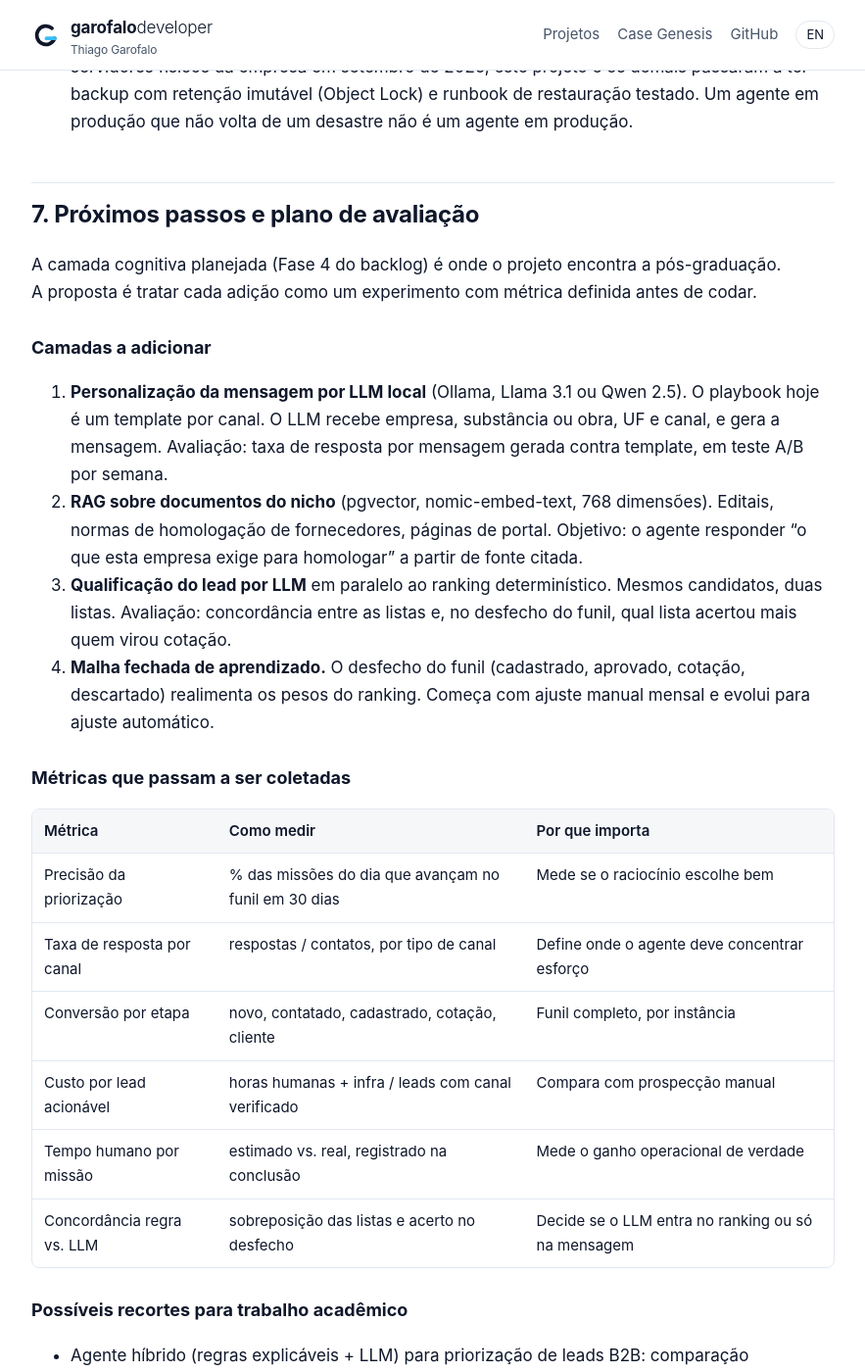
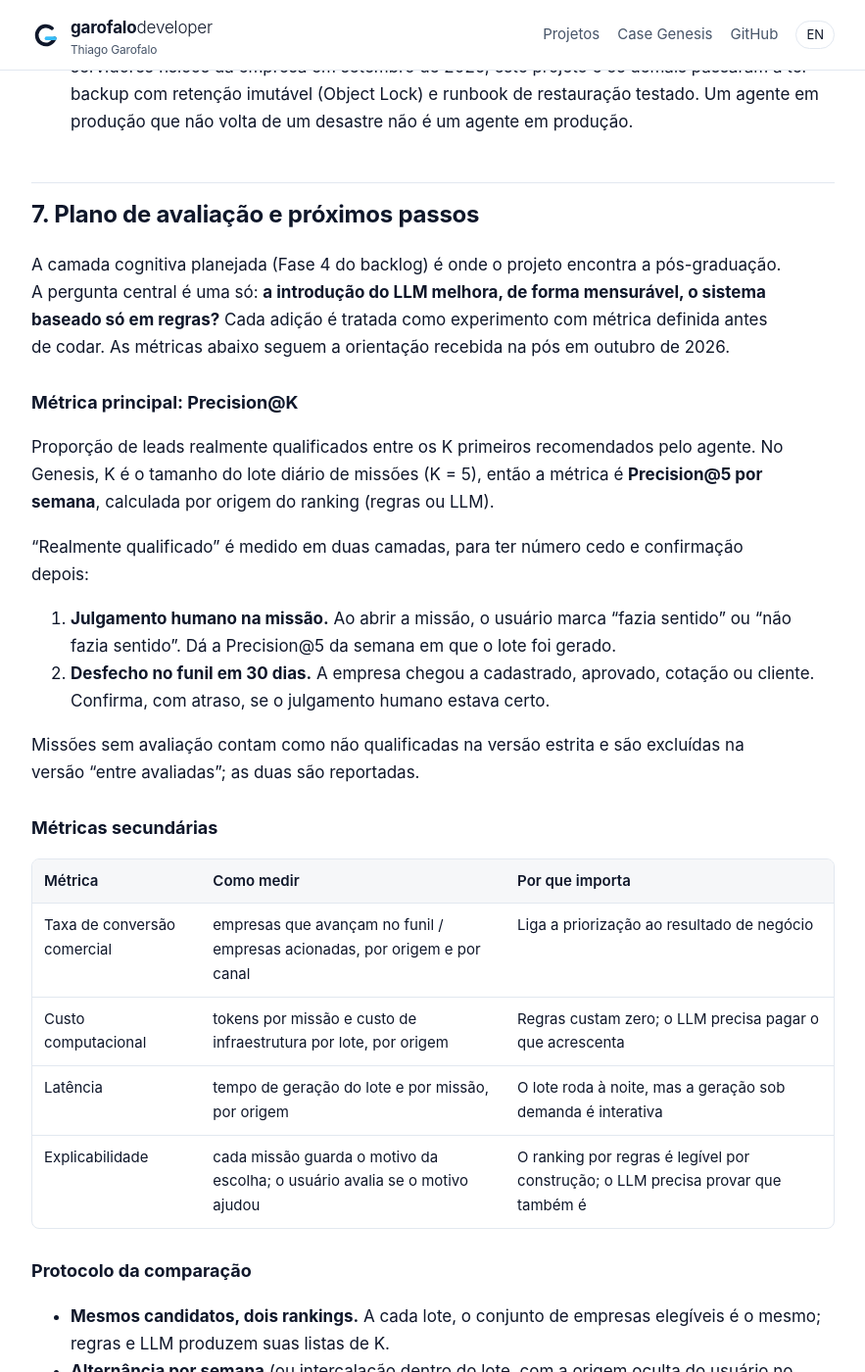
Before and after one commit to thiagogardev/thiagogardev.github.io, a Jekyll site: the page built from cases/genesis.md, in a window 1280 px wide and 1400 px high, scrolled down 4747 px. Shown: the whole window at 98% size, without its empty margins (198-1081 px from the left). Built offline with Jekyll 4.4.1, drawn with Linux system fonts in a browser that asks for light colours; our own code applies the rules of GitHub Pages for plain Markdown files; some of the changed text lies outside the part shown.

Commit message:
Case Genesis: seção 7 com Precision@K como métrica principal e protocolo da comparação regras vs LLM
Co-Authored-By: Claude Fable 5.1 <noreply@anthropic.com>

```diff
--- a/cases/genesis.md
+++ b/cases/genesis.md
@@ -131,31 +131,47 @@ Duas escolhas de projeto são deliberadas:
 - **Grandes obras não aparecem onde se espera.** Os consórcios das linhas do Metrô foram licitados antes de 2025 ou por outra via e não estão no PNCP do órgão. Entram por seed curado, com a obra ligada à construtora membro.
 - **Operação faz parte do sistema.** Depois de um incidente de segurança que inutilizou os servidores físicos da empresa em setembro de 2026, este projeto e os demais passaram a ter backup com retenção imutável (Object Lock) e runbook de restauração testado. Um agente em produção que não volta de um desastre não é um agente em produção.
 
-## 7. Próximos passos e plano de avaliação
+## 7. Plano de avaliação e próximos passos
 
-A camada cognitiva planejada (Fase 4 do backlog) é onde o projeto encontra a pós-graduação. A proposta é tratar cada adição como um experimento com métrica definida antes de codar.
+A camada cognitiva planejada (Fase 4 do backlog) é onde o projeto encontra a pós-graduação. A pergunta central é uma só: **a introdução do LLM melhora, de forma mensurável, o sistema baseado só em regras?** Cada adição é tratada como experimento com métrica definida antes de codar. As métricas abaixo seguem a orientação recebida na pós em outubro de 2026.
+
+### Métrica principal: Precision@K
+
+Proporção de leads realmente qualificados entre os K primeiros recomendados pelo agente. No Genesis, K é o tamanho do lote diário de missões (K = 5), então a métrica é **Precision@5 por semana**, calculada por origem do ranking (regras ou LLM).
+
+"Realmente qualificado" é medido em duas camadas, para ter número cedo e confirmação depois:
+
+1. **Julgamento humano na missão.** Ao abrir a missão, o usuário marca "fazia sentido" ou "não fazia sentido". Dá a Precision@5 da semana em que o lote foi gerado.
+2. **Desfecho no funil em 30 dias.** A empresa chegou a cadastrado, aprovado, cotação ou cliente. Confirma, com atraso, se o julgamento humano estava certo.
+
+Missões sem avaliação contam como não qualificadas na versão estrita e são excluídas na versão "entre avaliadas"; as duas são reportadas.
+
+### Métricas secundárias
+
+| Métrica | Como medir | Por que importa |
+|---|---|---|
+| Taxa de conversão comercial | empresas que avançam no funil / empresas acionadas, por origem e por canal | Liga a priorização ao resultado de negócio |
+| Custo computacional | tokens por missão e custo de infraestrutura por lote, por origem | Regras custam zero; o LLM precisa pagar o que acrescenta |
+| Latência | tempo de geração do lote e por missão, por origem | O lote roda à noite, mas a geração sob demanda é interativa |
+| Explicabilidade | cada missão guarda o motivo da escolha; o usuário avalia se o motivo ajudou | O ranking por regras é legível por construção; o LLM precisa provar que também é |
+
+### Protocolo da comparação
+
+- **Mesmos candidatos, dois rankings.** A cada lote, o conjunto de empresas elegíveis é o mesmo; regras e LLM produzem suas listas de K.
+- **Alternância por semana** (ou intercalação dentro do lote, com a origem oculta do usuário no momento da avaliação) para evitar viés de posição e de novidade.
+- **Instrumentação por missão**, implementada em outubro de 2026: origem (regras ou LLM), posição no ranking, lote, motivo, score, tempo de geração, tokens, avaliação humana e data da avaliação. Um script calcula Precision@5 por semana e por origem, com as versões estrita e entre avaliadas, além da precisão por desfecho em 30 dias.
+- **Linha de base primeiro.** O sistema de regras passa a ser medido antes de o LLM entrar, para a comparação ter histórico.
 
 ### Camadas a adicionar
 
-1. **Personalização da mensagem por LLM local** (Ollama, Llama 3.1 ou Qwen 2.5). O playbook hoje é um template por canal. O LLM recebe empresa, substância ou obra, UF e canal, e gera a mensagem. Avaliação: taxa de resposta por mensagem gerada contra template, em teste A/B por semana.
-2. **RAG sobre documentos do nicho** (pgvector, nomic-embed-text, 768 dimensões). Editais, normas de homologação de fornecedores, páginas de portal. Objetivo: o agente responder "o que esta empresa exige para homologar" a partir de fonte citada.
-3. **Qualificação do lead por LLM** em paralelo ao ranking determinístico. Mesmos candidatos, duas listas. Avaliação: concordância entre as listas e, no desfecho do funil, qual lista acertou mais quem virou cotação.
-4. **Malha fechada de aprendizado.** O desfecho do funil (cadastrado, aprovado, cotação, descartado) realimenta os pesos do ranking. Começa com ajuste manual mensal e evolui para ajuste automático.
-
-### Métricas que passam a ser coletadas
-
-| Métrica | Como medir | Por que importa |
-|---|---|---|
-| Precisão da priorização | % das missões do dia que avançam no funil em 30 dias | Mede se o raciocínio escolhe bem |
-| Taxa de resposta por canal | respostas / contatos, por tipo de canal | Define onde o agente deve concentrar esforço |
-| Conversão por etapa | novo, contatado, cadastrado, cotação, cliente | Funil completo, por instância |
-| Custo por lead acionável | horas humanas + infra / leads com canal verificado | Compara com prospecção manual |
-| Tempo humano por missão | estimado vs. real, registrado na conclusão | Mede o ganho operacional de verdade |
-| Concordância regra vs. LLM | sobreposição das listas e acerto no desfecho | Decide se o LLM entra no ranking ou só na mensagem |
+1. **Qualificação do lead por LLM** em paralelo ao ranking determinístico (Ollama, Llama 3.1 ou Qwen 2.5). É a camada que a comparação acima avalia.
+2. **Personalização da mensagem por LLM.** O playbook hoje é um template por canal. Avaliação: taxa de resposta por mensagem gerada contra template, em teste A/B por semana.
+3. **RAG sobre documentos do nicho** (pgvector, nomic-embed-text, 768 dimensões). Editais, normas de homologação de fornecedores, páginas de portal. Objetivo: responder "o que esta empresa exige para homologar" a partir de fonte citada.
+4. **Malha fechada de aprendizado.** O desfecho do funil realimenta os pesos do ranking, primeiro com ajuste manual mensal, depois automático.
 
 ### Possíveis recortes para trabalho acadêmico
 
-- Agente híbrido (regras explicáveis + LLM) para priorização de leads B2B: comparação controlada em produção.
+- Agente híbrido (regras explicáveis + LLM) para priorização de leads B2B: comparação controlada em produção, com Precision@K como métrica principal.
 - Arquitetura de agente com humano no circuito para decisões de alto custo de erro: quando o agente deve parar.
 - Percepção a partir de dados públicos brasileiros fragmentados: integração ANM, Receita, PNCP e ComexStat como ambiente do agente.
 
```
Also changed, not shown: en/cases/genesis.md (+34 -18 lines).
